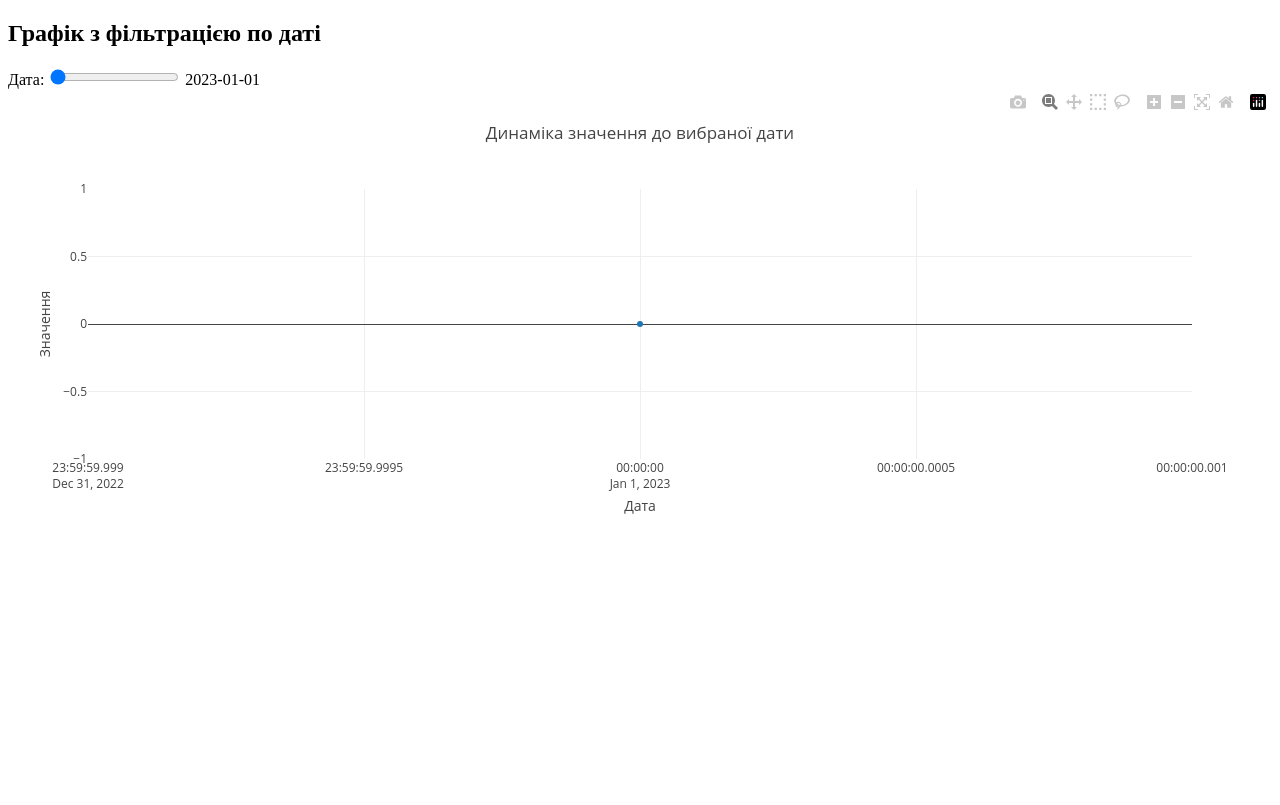
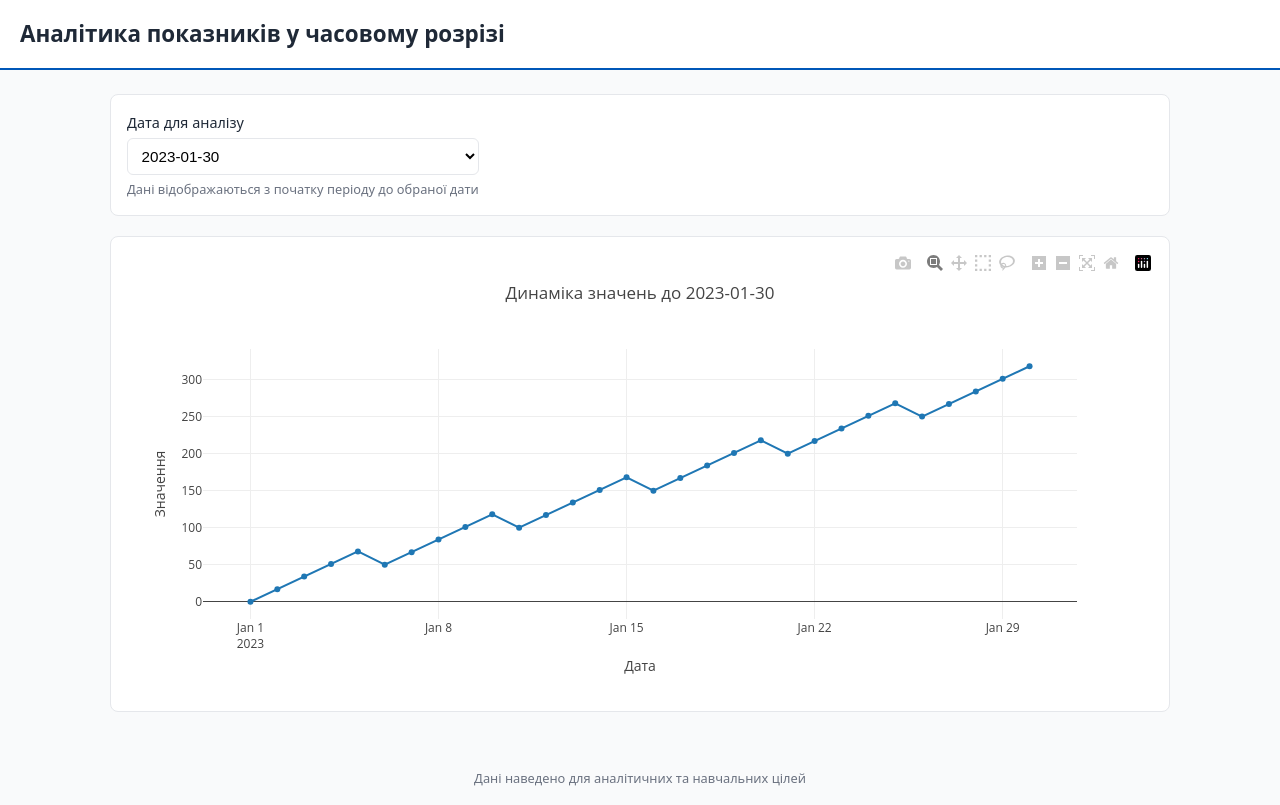
Before and after one commit to Bohdan-Lifirenko/playng_with_analize, a Flask app: page / in a window 1280 px wide. Before the commit the page ends 514 px from the top, so only its background shows below. Run offline with Flask 3, Linux system fonts and the light colour scheme; some libraries are stand-ins or nearby versions.

Commit message:
Ploty graph with list of dates as dropdown and dynamic data loading. With CSS adjustments and improved layout.

```diff
--- a/app.py
+++ b/app.py
@@ -9,17 +9,15 @@ df = pd.DataFrame({
     "value": [i * 10 + (i % 5) * 7 for i in range(30)]
 })
 
-df.head()
-
 @app.route("/")
 def index():
-    min_date = df["date"].min().strftime("%Y-%m-%d")
-    max_date = df["date"].max().strftime("%Y-%m-%d")
+    dates = df["date"].dt.strftime("%Y-%m-%d").tolist()
+
     return render_template(
         "index.html",
-        min_date=min_date,
-        max_date=max_date
+        dates=dates
     )
+
 
 @app.route("/data")
 def get_data():
--- /dev/null
+++ b/static/css/style.css
@@ -0,0 +1,118 @@
+:root {
+    --primary: #0057B8;
+    --secondary: #FFD700;
+    --text: #1f2937;
+    --muted: #6b7280;
+    --bg: #f9fafb;
+    --border: #e5e7eb;
+}
+
+* {
+    box-sizing: border-box;
+}
+
+body {
+    margin: 0;
+    font-family: system-ui, -apple-system, "Segoe UI", Roboto, Arial, sans-serif;
+    background-color: var(--bg);
+    color: var(--text);
+    line-height: 1.6;
+}
+
+/* Header */
+
+header {
+    background: #ffffff;
+    border-bottom: 2px solid var(--primary);
+    padding: 1rem 1.25rem;
+}
+
+header h1 {
+    margin: 0;
+    font-size: 1.4rem;
+    font-weight: 600;
+}
+
+/* Layout */
+
+main {
+    max-width: 1100px;
+    margin: 0 auto;
+    padding: 1.5rem 1.25rem 2.5rem;
+}
+
+/* Controls */
+
+.controls {
+    background: #ffffff;
+    border: 1px solid var(--border);
+    border-radius: 8px;
+    padding: 1rem;
+    margin-bottom: 1.25rem;
+
+    display: flex;
+    flex-wrap: wrap;
+    gap: 1rem;
+    align-items: center;
+}
+
+.control-group {
+    display: flex;
+    flex-direction: column;
+    min-width: 220px;
+}
+
+label {
+    font-size: 0.9rem;
+    font-weight: 500;
+    margin-bottom: 0.25rem;
+}
+
+select {
+    padding: 0.5rem 0.6rem;
+    font-size: 0.95rem;
+    border-radius: 6px;
+    border: 1px solid var(--border);
+    background-color: #ffffff;
+}
+
+select:focus {
+    outline: 2px solid var(--primary);
+    outline-offset: 1px;
+}
+
+.hint {
+    font-size: 0.8rem;
+    color: var(--muted);
+    margin-top: 0.25rem;
+}
+
+/* Chart */
+
+.chart-container {
+    background: #ffffff;
+    border: 1px solid var(--border);
+    border-radius: 8px;
+    padding: 0.75rem;
+}
+
+/* Footer */
+
+footer {
+    text-align: center;
+    font-size: 0.8rem;
+    color: var(--muted);
+    padding: 1rem;
+}
+
+/* Responsive */
+
+@media (max-width: 600px) {
+    header h1 {
+        font-size: 1.2rem;
+    }
+
+    main {
+        padding: 1rem;
+    }
+}
--- a/static/js/chart.js
+++ b/static/js/chart.js
@@ -1,29 +1,16 @@
-const minDate = new Date(window.APP_CONFIG.minDate);
-const maxDate = new Date(window.APP_CONFIG.maxDate);
+const dateSelect = document.getElementById("dateSelect");
+const dates = window.APP_CONFIG.dates;
 
-const slider = document.getElementById("dateSlider");
-const label = document.getElementById("dateLabel");
+// Заповнення випадаючого списку
+dates.forEach(date => {
+    const option = document.createElement("option");
+    option.value = date;
+    option.textContent = date;
+    dateSelect.appendChild(option);
+});
 
-const daysCount = Math.round(
-    (maxDate - minDate) / (1000 * 60 * 60 * 24)
-);
-
-slider.min = 0;
-slider.max = daysCount;
-slider.value = 0;
-
-function formatDate(date) {
-    return date.toISOString().split("T")[0];
-}
-
-function loadData(daysOffset) {
-    const selectedDate = new Date(minDate);
-    selectedDate.setDate(selectedDate.getDate() + Number(daysOffset));
-
-    const dateStr = formatDate(selectedDate);
-    label.textContent = dateStr;
-
-    fetch(`/data?date=${dateStr}`)
+function loadData(selectedDate) {
+    fetch(`/data?date=${selectedDate}`)
         .then(response => response.json())
         .then(data => {
             Plotly.react(
@@ -35,7 +22,7 @@ function loadData(daysOffset) {
                     mode: "lines+markers"
                 }],
                 {
-                    title: "Динаміка значення до вибраної дати",
+                    title: `Динаміка значень до ${selectedDate}`,
                     xaxis: { title: "Дата" },
                     yaxis: { title: "Значення" }
                 }
@@ -43,9 +30,11 @@ function loadData(daysOffset) {
         });
 }
 
-slider.addEventListener("input", () => {
-    loadData(slider.value);
+// Обробник зміни дати
+dateSelect.addEventListener("change", () => {
+    loadData(dateSelect.value);
 });
 
-// Початкове завантаження
-loadData(0);
+// Початковий рендер (остання дата)
+dateSelect.value = dates[dates.length - 1];
+loadData(dateSelect.value);
--- a/templates/index.html
+++ b/templates/index.html
@@ -2,29 +2,57 @@
 <html lang="uk">
 <head>
     <meta charset="UTF-8">
-    <title>Flask + Plotly + Slider</title>
+    <title>Аналітика показників за датою</title>
 
+    <meta name="viewport" content="width=device-width, initial-scale=1">
+
+    <!-- Plotly -->
     <script src="https://cdn.plot.ly/plotly-latest.min.js"></script>
+
+    <!-- Стилі -->
+    <link
+        rel="stylesheet"
+        href="{{ url_for('static', filename='css/style.css') }}"
+    >
 </head>
 <body>
 
-<h2>Графік з фільтрацією по даті</h2>
+<header>
+    <h1>Аналітика показників у часовому розрізі</h1>
+</header>
 
-<label for="dateSlider">Дата:</label>
-<input type="range" id="dateSlider" step="1">
-<span id="dateLabel"></span>
+<main>
 
-<div id="chart"></div>
+    <!-- Фільтри -->
+    <section class="controls" aria-label="Фільтри даних">
+        <div class="control-group">
+            <label for="dateSelect">Дата для аналізу</label>
+            <select id="dateSelect" aria-describedby="dateHint"></select>
+            <div class="hint" id="dateHint">
+                Дані відображаються з початку періоду до обраної дати
+            </div>
+        </div>
+    </section>
 
-<!-- Передача дат з Flask у JS -->
+    <!-- Графік -->
+    <section class="chart-container" aria-label="Графік динаміки">
+        <div id="chart"></div>
+    </section>
+
+</main>
+
+<footer>
+    Дані наведено для аналітичних та навчальних цілей
+</footer>
+
+<!-- Дані з Flask -->
 <script>
     window.APP_CONFIG = {
-        minDate: "{{ min_date }}",
-        maxDate: "{{ max_date }}"
+        dates: {{ dates | tojson }}
     };
 </script>
 
-<!-- Підключення окремого JS-файлу -->
+<!-- Логіка графіка -->
 <script src="{{ url_for('static', filename='js/chart.js') }}"></script>
 
 </body>
```
